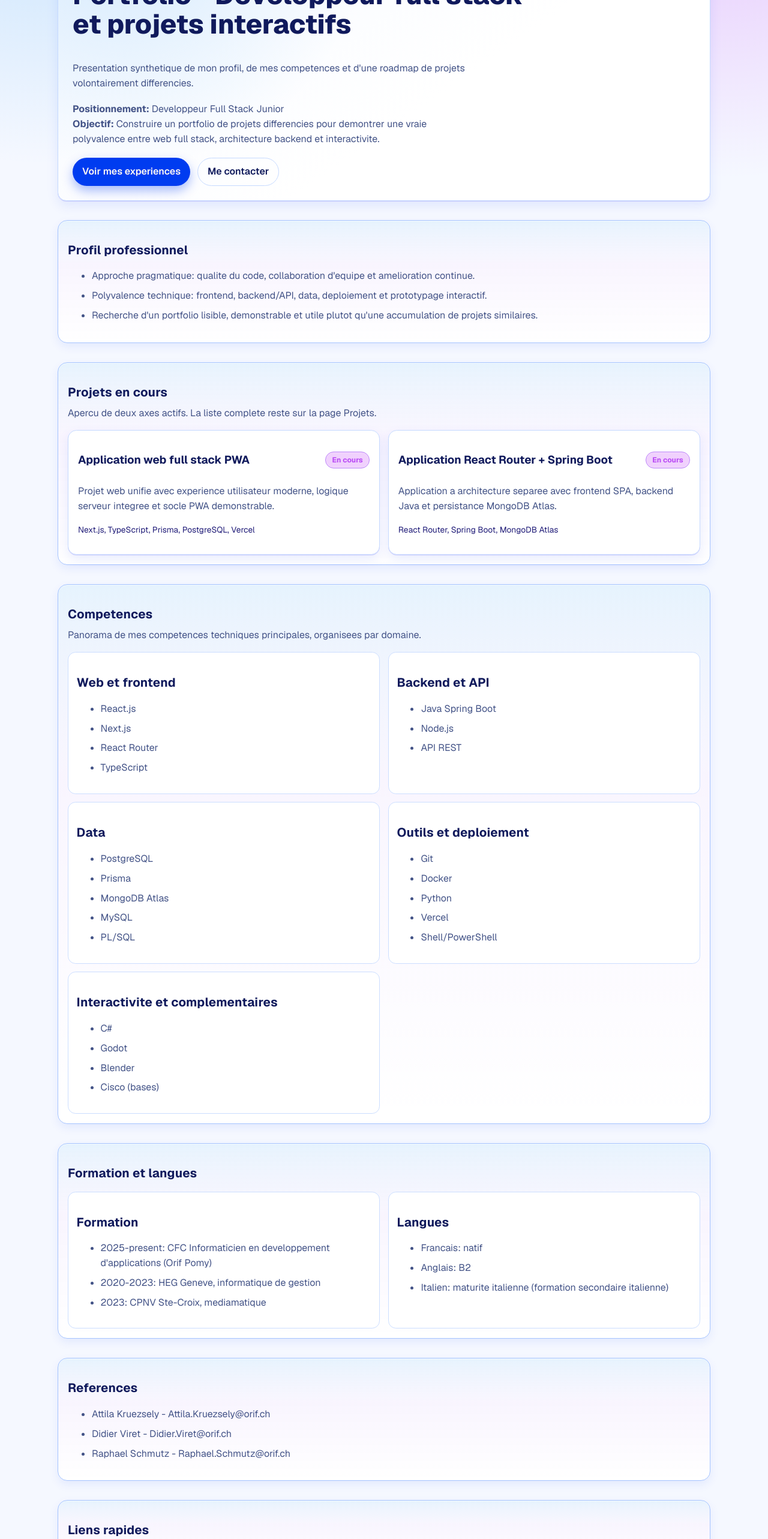
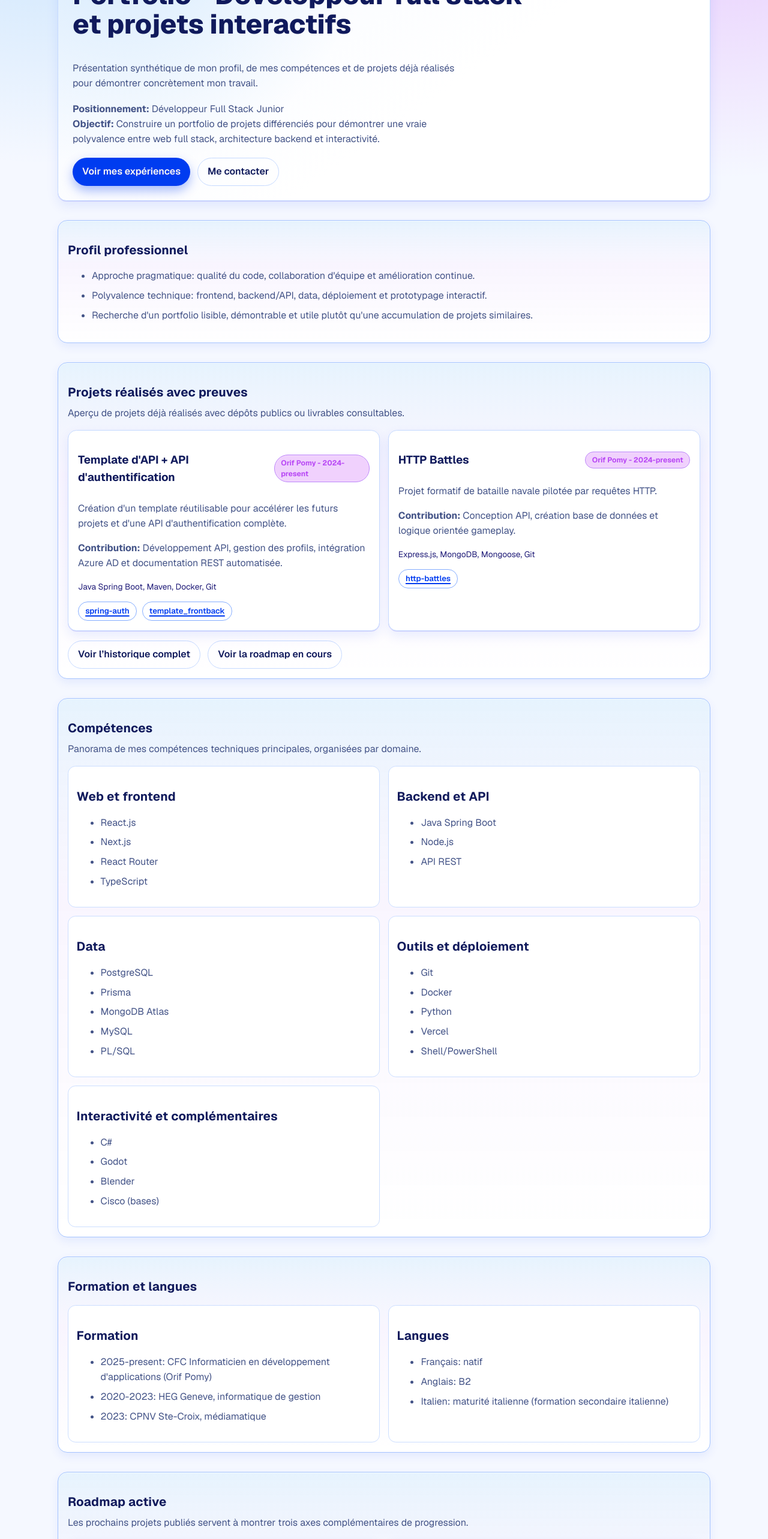
Before and after one commit to KenCacciabueOrif/Portfolio, a Next.js app in the folder portfolio-website/: page / in a window 1280 px wide. Shown: the part 234-2800 px from the top of the page at 60% size. Built offline with nearby package versions, Linux system fonts and the light colour scheme; no server answers.

Commit message:
feat: update portfolio

```diff
--- a/portfolio-website/src/app/contact/page.tsx
+++ b/portfolio-website/src/app/contact/page.tsx
@@ -1,6 +1,6 @@
 /**
  * Last updated: 2026-04-21
- * Changes: Added a maintenance header and converted contact page comments to English.
+ * Changes: Restored French accents in the contact labels and supporting copy.
  * Purpose: Centralize direct contact details and professional profile links for the portfolio.
  */
 import type { Metadata } from "next";
@@ -32,7 +32,7 @@ export default function ContactPage() {
             Email: <a href={`mailto:${contactInfo.email}`}>{contactInfo.email}</a>
           </li>
           <li>
-            Telephone: <a href={`tel:${contactInfo.phone}`}>+41 79 721 69 23</a>
+            Téléphone: <a href={`tel:${contactInfo.phone}`}>+41 79 721 69 23</a>
           </li>
           <li>Localisation: {contactInfo.location}</li>
           <li>Statut: {contactInfo.availability}</li>
--- a/portfolio-website/src/app/page.tsx
+++ b/portfolio-website/src/app/page.tsx
@@ -1,10 +1,11 @@
 /**
  * Last updated: 2026-04-21
- * Changes: Added a maintenance header and converted home page comments to English.
- * Purpose: Render the landing page with positioning, current roadmap, and direct contact actions.
+ * Changes: Replaced the roadmap preview with proof-backed past projects and restored French accents.
+ * Purpose: Render the landing page with positioning, selected proof-backed work, and direct contact actions.
  */
 import type { Metadata } from "next";
 import Link from "next/link";
+import { PastProjectCard } from "../components/projects/past-project-card";
 import { ProjectCard } from "@/src/components/projects/project-card";
 import { createPageMetadata } from "@/src/config/seo";
 import { homeCopy, siteMetadata } from "@/src/content/copy";
@@ -13,6 +14,7 @@ import {
   credentials,
   cvIdentity,
   cvSkillGroups,
+  featuredPastProjects,
   projects,
   socialLinks,
 } from "@/src/content/site";
@@ -38,7 +40,7 @@ export default function Home() {
         </p>
         <div className="flex flex-wrap gap-3">
           <Link href="/a-propos" className="cta-primary">
-            Voir mes experiences
+            Voir mes expériences
           </Link>
           <Link href="/contact" className="cta-secondary">
             Me contacter
@@ -56,24 +58,32 @@ export default function Home() {
         </ul>
       </section>
 
-      {/* The home page intentionally previews only a subset of projects to keep the first screen focused. */}
+      {/* The landing page now leads with projects that already expose public proof links. */}
       <section className="section-box">
-        <h2 className="section-title">Projets en cours</h2>
+        <h2 className="section-title">Projets réalisés avec preuves</h2>
         <p className="project-summary section-intro">
-          Apercu de deux axes actifs. La liste complete reste sur la page Projets.
+          Aperçu de projets déjà réalisés avec dépôts publics ou livrables consultables.
         </p>
         <div className="section-content-grid sm:grid-cols-2">
-          {projects.slice(0, 2).map((project) => (
-            <ProjectCard key={project.title} project={project} />
+          {featuredPastProjects.map((project) => (
+            <PastProjectCard key={project.title} project={project} />
           ))}
+        </div>
+        <div className="mt-4 flex flex-wrap gap-3">
+          <Link href="/a-propos" className="cta-secondary">
+            Voir l’historique complet
+          </Link>
+          <Link href="/projets" className="cta-secondary">
+            Voir la roadmap en cours
+          </Link>
         </div>
       </section>
 
       {/* Skill groups are rendered from shared content so the same taxonomy can evolve centrally. */}
       <section className="section-box">
-        <h2 className="section-title">Competences</h2>
+        <h2 className="section-title">Compétences</h2>
         <p className="project-summary section-intro">
-          Panorama de mes competences techniques principales, organisees par domaine.
+          Panorama de mes compétences techniques principales, organisées par domaine.
         </p>
         <div className="section-content-grid sm:grid-cols-2">
           {cvSkillGroups.map((group) => (
@@ -114,7 +124,19 @@ export default function Home() {
       </section>
 
       <section className="section-box">
-        <h2 className="section-title">References</h2>
+        <h2 className="section-title">Roadmap active</h2>
+        <p className="project-summary section-intro">
+          Les prochains projets publiés servent à montrer trois axes complémentaires de progression.
+        </p>
+        <div className="section-content-grid sm:grid-cols-2">
+          {projects.map((project) => (
+            <ProjectCard key={project.title} project={project} />
+          ))}
+        </div>
+      </section>
+
+      <section className="section-box">
+        <h2 className="section-title">Références</h2>
         <ul className="stack-list">
           {credentials.references.map((line) => (
             <li key={line}>{line}</li>
@@ -133,7 +155,7 @@ export default function Home() {
             LinkedIn
           </a>
           <a href={`mailto:${contactInfo.email}`}>Email direct</a>
-          <a href={`tel:${contactInfo.phone}`}>Telephone</a>
+          <a href={`tel:${contactInfo.phone}`}>Téléphone</a>
         </div>
       </section>
     </div>
--- /dev/null
+++ b/portfolio-website/src/components/projects/past-project-card.tsx
@@ -0,0 +1,36 @@
+/**
+ * Last updated: 2026-04-21
+ * Changes: Added a reusable card for past projects that already expose proof links.
+ * Purpose: Render richer past-project summaries on the home page and the About page.
+ */
+import type { PastProject } from "@/src/content/site";
+
+type PastProjectCardProps = {
+  project: PastProject;
+};
+
+// The card focuses on evidence-backed work by combining context, contribution, and proof links.
+export function PastProjectCard({ project }: PastProjectCardProps) {
+  return (
+    <article className="project-card">
+      <div className="project-card-top">
+        <h3 className="project-title">{project.title}</h3>
+        <span className="status-pill">{project.period}</span>
+      </div>
+      <p className="project-summary">{project.context}</p>
+      <p className="project-summary">
+        <strong>Contribution:</strong> {project.contribution}
+      </p>
+      <p className="project-stack">{project.stack}</p>
+      {project.links?.length ? (
+        <div className="project-links" aria-label={`Liens du projet ${project.title}`}>
+          {project.links.map((link) => (
+            <a key={link.href} href={link.href} target="_blank" rel="noopener noreferrer">
+              {link.label}
+            </a>
+          ))}
+        </div>
+      ) : null}
+    </article>
+  );
+}
--- a/portfolio-website/src/content/copy.ts
+++ b/portfolio-website/src/content/copy.ts
@@ -1,6 +1,6 @@
 /**
  * Last updated: 2026-04-21
- * Changes: Added a maintenance header and kept page copy grouped by route and SEO usage.
+ * Changes: Updated the landing page messaging to highlight proof-backed past work and restored French accents.
  * Purpose: Centralize static page copy and route-level metadata labels used across the site.
  */
 
@@ -9,16 +9,16 @@
 export const siteMetadata = {
   defaultTitle: "Portfolio - Ken D. Cacciabue",
   defaultDescription:
-    "Portfolio de projets logiciels: vitrine personnelle, competences, experiences et roadmap de projets differencies.",
+    "Portfolio de projets logiciels: vitrine personnelle, compétences, expériences et roadmap de projets différenciés.",
   home: {
     title: "Accueil | Portfolio - Ken D. Cacciabue",
     description:
-      "Presentation synthetique du profil, des competences et des trois axes projets du portfolio.",
+      "Présentation synthétique du profil, des compétences et de projets déjà réalisés avec preuves concrètes.",
   },
   about: {
-    title: "A propos | Portfolio - Ken D. Cacciabue",
+    title: "À propos | Portfolio - Ken D. Cacciabue",
     description:
-      "Experiences professionnelles et projets passes de Ken D. Cacciabue.",
+      "Expériences professionnelles et projets passés de Ken D. Cacciabue.",
   },
   projects: {
     title: "Projets | Portfolio - Ken D. Cacciabue",
@@ -28,34 +28,34 @@ export const siteMetadata = {
   contact: {
     title: "Contact | Portfolio - Ken D. Cacciabue",
     description:
-      "Coordonnees, liens professionnels et point de contact autour du portfolio et des projets en cours.",
+      "Coordonnées, liens professionnels et point de contact autour du portfolio et des projets en cours.",
   },
 };
 
 // Home page copy remains separate so the route component stays focused on layout.
 export const homeCopy = {
-  heroTitle: "Portfolio - Developpeur full stack et projets interactifs",
+  heroTitle: "Portfolio - Développeur full stack et projets interactifs",
   heroSummary:
-    "Presentation synthetique de mon profil, de mes competences et d'une roadmap de projets volontairement differencies.",
+    "Présentation synthétique de mon profil, de mes compétences et de projets déjà réalisés pour démontrer concrètement mon travail.",
 };
 
 // About page copy highlights past experience and project history.
 export const aboutCopy = {
-  heroTitle: "Experiences et projets passes",
+  heroTitle: "Expériences et projets passés",
   heroSummary:
-    "Cette page regroupe mes experiences et les projets deja realises, extraits de mon CV et de mes lettres de motivation.",
+    "Cette page regroupe mes expériences et les projets déjà réalisés, extraits de mon CV et de mes lettres de motivation.",
 };
 
 // Projects page copy frames the roadmap and technical positioning.
 export const projectsCopy = {
   heroTitle: "Roadmap projets 2026",
   heroSummary:
-    "Ces trois projets sont concus pour montrer des competences differentes: web full stack unifie, architecture frontend/backend separee et interactivite hors web.",
+    "Ces trois projets sont conçus pour montrer des compétences différentes: web full stack unifié, architecture frontend/backend séparée et interactivité hors web.",
 };
 
 // Contact page copy keeps outreach messaging aligned with the rest of the site.
 export const contactCopy = {
   heroTitle: "Contact et suivi du portfolio",
   heroSummary:
-    "Cette page centralise mes coordonnees et mes liens professionnels pour suivre l'evolution du portfolio et des projets publies.",
+    "Cette page centralise mes coordonnées et mes liens professionnels pour suivre l'évolution du portfolio et des projets publiés.",
 };
--- a/portfolio-website/src/content/site.ts
+++ b/portfolio-website/src/content/site.ts
@@ -1,6 +1,6 @@
 /**
  * Last updated: 2026-04-21
- * Changes: Added a maintenance header and grouped shared portfolio data with explicit English comments.
+ * Changes: Added featured past projects for the home page and restored French accents in the shared content.
  * Purpose: Provide the single source of truth for navigation, profile data, contact data, and project content.
  */
 
@@ -46,7 +46,7 @@ export type ProjectCard = {
 // Navigation data is mapped by the layout and client navigation component.
 export const navLinks: NavLink[] = [
   { href: "/", label: "Accueil" },
-  { href: "/a-propos", label: "A propos" },
+  { href: "/a-propos", label: "À propos" },
   { href: "/projets", label: "Projets" },
   { href: "/contact", label: "Contact" },
 ];
@@ -62,19 +62,19 @@ export const contactInfo = {
   email: "kencacciabue@outlook.com",
   phone: "+41797216923",
   location: "Ste-Croix, Suisse",
-  availability: "portfolio en evolution et projets demonstrables en preparation",
+  availability: "portfolio en évolution et projets démontrables en préparation",
 };
 
 // Identity and positioning statements are reused across the landing and profile pages.
 export const cvIdentity = {
   name: "Ken D. Cacciabue",
-  role: "Developpeur Full Stack Junior",
+  role: "Développeur Full Stack Junior",
   objective:
-    "Construire un portfolio de projets differencies pour demontrer une vraie polyvalence entre web full stack, architecture backend et interactivite.",
+    "Construire un portfolio de projets différenciés pour démontrer une vraie polyvalence entre web full stack, architecture backend et interactivité.",
   profile: [
-    "Approche pragmatique: qualite du code, collaboration d'equipe et amelioration continue.",
-    "Polyvalence technique: frontend, backend/API, data, deploiement et prototypage interactif.",
-    "Recherche d'un portfolio lisible, demonstrable et utile plutot qu'une accumulation de projets similaires.",
+    "Approche pragmatique: qualité du code, collaboration d'équipe et amélioration continue.",
+    "Polyvalence technique: frontend, backend/API, data, déploiement et prototypage interactif.",
+    "Recherche d'un portfolio lisible, démontrable et utile plutôt qu'une accumulation de projets similaires.",
   ],
 };
 
@@ -93,11 +93,11 @@ export const cvSkillGroups: CvSkillGroup[] = [
     items: ["PostgreSQL", "Prisma", "MongoDB Atlas", "MySQL", "PL/SQL"],
   },
   {
-    label: "Outils et deploiement",
+    label: "Outils et déploiement",
     items: ["Git", "Docker", "Python", "Vercel", "Shell/PowerShell"],
   },
   {
-    label: "Interactivite et complementaires",
+    label: "Interactivité et complémentaires",
     items: ["C#", "Godot", "Blender", "Cisco (bases)"],
   },
 ];
@@ -105,14 +105,14 @@ export const cvSkillGroups: CvSkillGroup[] = [
 // Credentials are kept as short lists because they are rendered directly as readable bullet points.
 export const credentials = {
   education: [
-    "2025-present: CFC Informaticien en developpement d'applications (Orif Pomy)",
+    "2025-present: CFC Informaticien en développement d'applications (Orif Pomy)",
     "2020-2023: HEG Geneve, informatique de gestion",
-    "2023: CPNV Ste-Croix, mediamatique",
+    "2023: CPNV Ste-Croix, médiamatique",
   ],
   languages: [
-    "Francais: natif",
+    "Français: natif",
     "Anglais: B2",
-    "Italien: maturite italienne (formation secondaire italienne)",
+    "Italien: maturité italienne (formation secondaire italienne)",
   ],
   references: [
     "Attila Kruezsely - Attila.Kruezsely@orif.ch",
@@ -126,16 +126,16 @@ export const professionalExperiences: ProfessionalExperience[] = [
   {
     period: "2024-present",
     organization: "Orif Pomy",
-    role: "Developpement d'applications (formation CFC)",
+    role: "Développement d'applications (formation CFC)",
     highlights: [
-      "Developpement full stack sur des projets web et API en contexte reel.",
-      "Conception API, modelisation de donnees, documentation technique et deploiement.",
-      "Application des bonnes pratiques: architecture, lisibilite, testabilite et maintenance.",
+      "Développement full stack sur des projets web et API en contexte réel.",
+      "Conception API, modélisation de données, documentation technique et déploiement.",
+      "Application des bonnes pratiques: architecture, lisibilité, testabilité et maintenance.",
     ],
   },
   {
     period: "2020-2022",
-    organization: "Junior Entreprise HEG Geneve (benevolat)",
+    organization: "Junior Entreprise HEG Genève (bénévolat)",
     role: "Membre IT",
     highlights: [
       "Refonte du site internet sous WordPress.",
@@ -151,18 +151,18 @@ export const pastProjects: PastProject[] = [
     title: "Simpl.",
     period: "Orif Pomy - 2024-present",
     context:
-      "Reseau social de partage de posts textuels avec tri par proximite geographique et moderation communautaire.",
+      "Réseau social de partage de posts textuels avec tri par proximité géographique et modération communautaire.",
     contribution:
-      "Developpement de l'application full stack, structuration technique et deploiement.",
+      "Développement de l'application full stack, structuration technique et déploiement.",
     stack: "Next.js, TypeScript, PostgreSQL, Prisma, Vercel, Git",
   },
   {
     title: "Template d'API + API d'authentification",
     period: "Orif Pomy - 2024-present",
     context:
-      "Creation d'un template reutilisable pour accelerer les futurs projets et d'une API d'authentification complete.",
+      "Création d'un template réutilisable pour accélérer les futurs projets et d'une API d'authentification complète.",
     contribution:
-      "Developpement API, gestion des profils, integration Azure AD et documentation REST automatisee.",
+      "Développement API, gestion des profils, intégration Azure AD et documentation REST automatisée.",
     stack: "Java Spring Boot, Maven, Docker, Git",
     links: [
       {
@@ -179,9 +179,9 @@ export const pastProjects: PastProject[] = [
     title: "HTTP Battles",
     period: "Orif Pomy - 2024-present",
     context:
-      "Projet formatif de bataille navale pilotee par requetes HTTP.",
+      "Projet formatif de bataille navale pilotée par requêtes HTTP.",
     contribution:
-      "Conception API, creation base de donnees et logique orientee gameplay.",
+      "Conception API, création base de données et logique orientée gameplay.",
     stack: "Express.js, MongoDB, Mongoose, Git",
     links: [
       {
@@ -194,7 +194,7 @@ export const pastProjects: PastProject[] = [
     title: "Prototypage interactif personnel",
     period: "Projets personnels",
     context:
-      "Experimentation de mecaniques interactives et iteration rapide sur des prototypes.",
+      "Expérimentation de mécaniques interactives et itération rapide sur des prototypes.",
     contribution:
       "Prototypage avec Godot/Blender et renforcement logique gameplay via modding C#.",
     stack: "Godot (bases), Blender (bases), C#",
@@ -203,26 +203,31 @@ export const pastProjects: PastProject[] = [
     title: "Refonte site Junior Entreprise HEG",
     period: "HEG Geneve - 2020-2022",
     context:
-      "Contribution benevole a l'activite IT de la Junior Entreprise.",
+      "Contribution bénévole à l'activité IT de la Junior Entreprise.",
     contribution:
-      "Refonte WordPress et participation a la transition serveur.",
+      "Refonte WordPress et participation à la transition serveur.",
     stack: "WordPress, administration web",
   },
 ];
+
+// Featured past projects prioritize entries that already expose proof links for the landing page.
+export const featuredPastProjects: PastProject[] = pastProjects.filter(
+  (project) => project.links?.length,
+);
 
 // Project roadmap cards are reused on the home page preview and the full projects page.
 export const projects: ProjectCard[] = [
   {
     title: "Application web full stack PWA",
     summary:
-      "Projet web unifie avec experience utilisateur moderne, logique serveur integree et socle PWA demonstrable.",
+      "Projet web unifié avec expérience utilisateur moderne, logique serveur intégrée et socle PWA démontrable.",
     stack: "Next.js, TypeScript, Prisma, PostgreSQL, Vercel",
     status: "En cours",
   },
   {
     title: "Application React Router + Spring Boot",
     summary:
-      "Application a architecture separee avec frontend SPA, backend Java et persistance MongoDB Atlas.",
+      "Application à architecture séparée avec frontend SPA, backend Java et persistance MongoDB Atlas.",
     stack: "React Router, Spring Boot, MongoDB Atlas",
     status: "En cours",
   },
```
Also changed, not shown: portfolio-website/src/app/a-propos/page.tsx (+7 -30 lines), portfolio-website/src/app/README.md, portfolio-website/src/app/a-propos/README.md, portfolio-website/src/components/README.md, portfolio-website/src/components/projects/README.md, portfolio-website/src/content/README.md, 2 other files (tests, documents, lock files or other folders).
